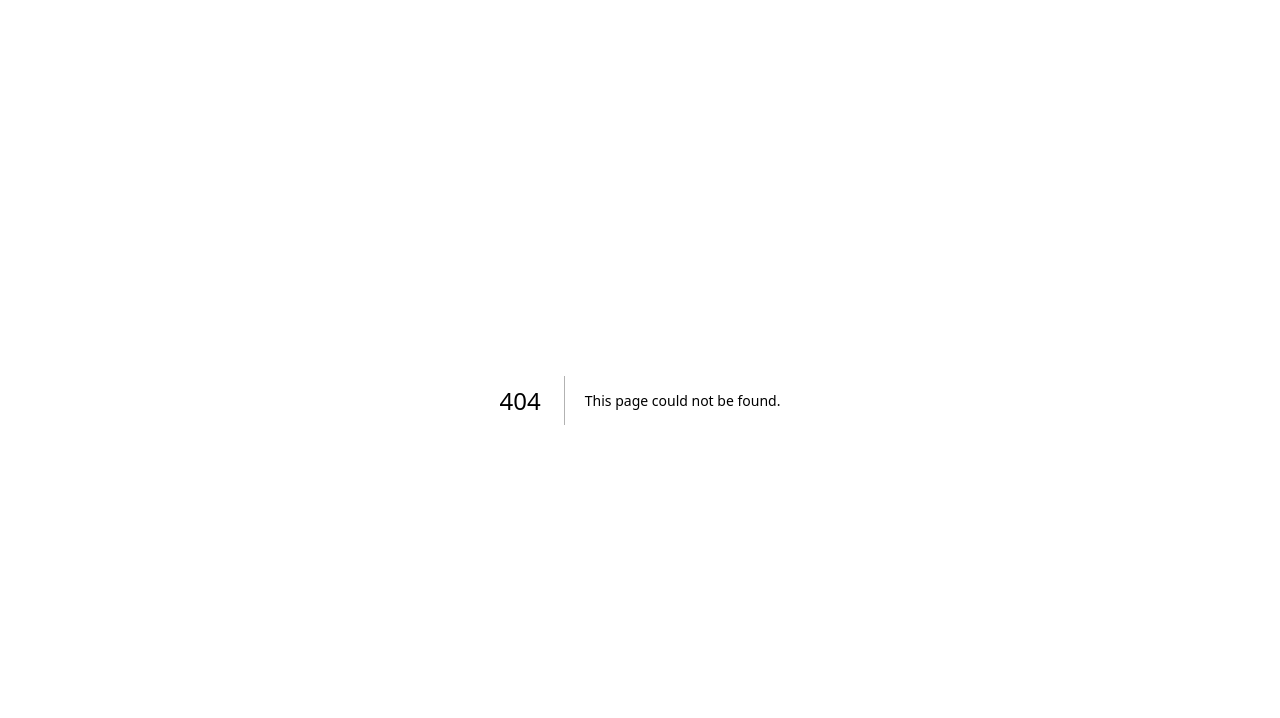
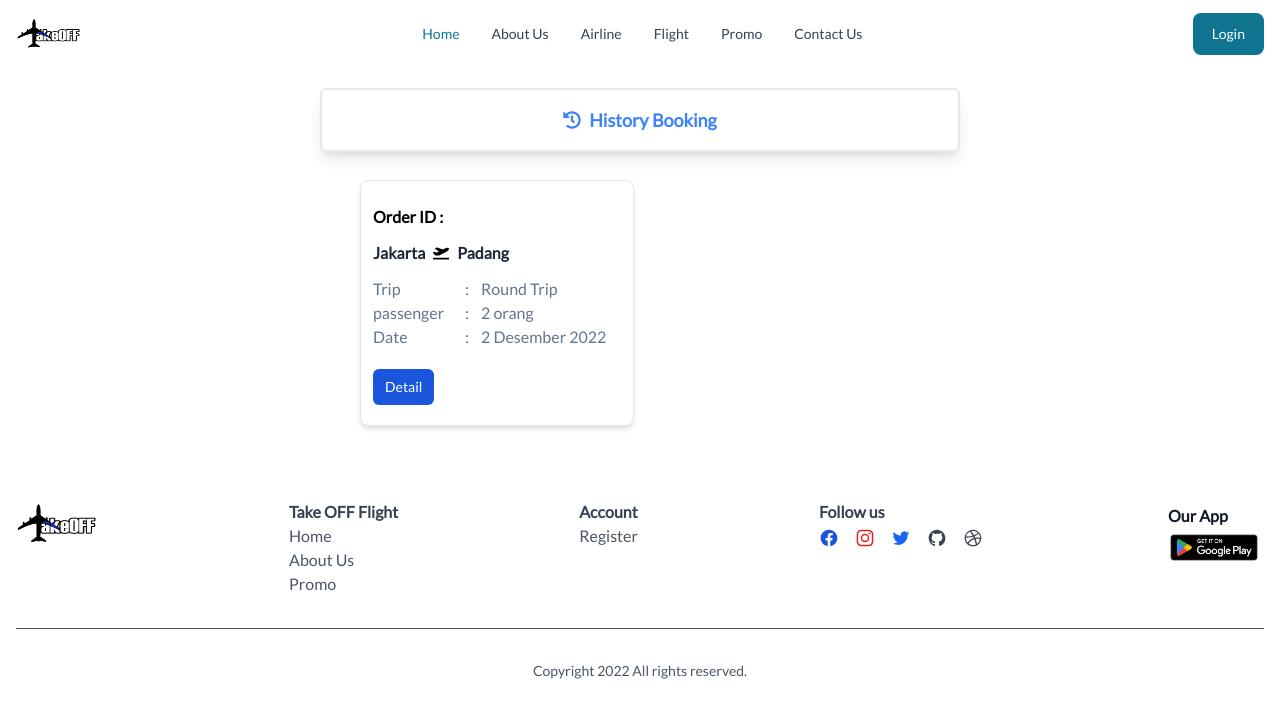
Before and after one commit to Arbyusman/flight-app, a Next.js app: page /history/1 in a window 1280 px wide. Before the commit this address had no page. Shown: the top 718 px of the page. Built offline with nearby package versions, Linux system fonts and the light colour scheme; no server answers.

Commit message:
add history page

```diff
--- /dev/null
+++ b/components/historyBooking.jsx
@@ -0,0 +1,55 @@
+import { FaHistory, FaPlaneDeparture } from "react-icons/fa";
+
+export default function HistoryBooking() {
+  return (
+    <div className=" flex justify-center mt-5">
+      <div className="w-full justify-center lg:w-1/2 items-center">
+        <div className="  bg-white shadow-lg py-3 px-3 border-2 rounded-md">
+          <div className="text-blue-500 flex font-extrabold gap-2 items-center text-lg py-1 px-3 justify-center lg:justify-start:  ">
+            <FaHistory className="" style={{ width: "" }} />
+            History Booking
+          </div>
+        </div>
+
+        <div className="flex justify-center mx-10">
+          <div className="w-full gap-3 mt-5 lg:grid lg:grid-cols-2">
+            <div className="block my-2 lg:gap-3  p-3 bg-white h-max border border-gray-200  rounded-lg shadow-md dark:bg-gray-800 dark:border-gray-700 w-full ">
+              <p className="font-bold mt-3">Order ID : </p>
+              <div className="flex gap-2 mt-3 items-center">
+                <p className="text-gray-800 font-bold ">Jakarta </p>
+                <FaPlaneDeparture />
+                <p className="text-gray-800 font-bold "> Padang</p>
+              </div>
+              <div className="text-slate-500 mt-3  items-center flex-row">
+                <div className="flex gap-3">
+                  <p className="lg:w-20">Trip </p>
+                  <p className="">:</p>
+                  <p className="">Round Trip </p>
+                </div>
+                <div className="flex gap-3">
+                  <p className="lg:w-20">passenger </p>
+                  <p className="">:</p>
+                  <p className="">2 orang </p>
+                </div>
+                <div className="flex gap-3">
+                  <p className="lg:w-20">Date</p>
+                  <p className="">:</p>
+                  <p className="">2 Desember 2022 </p>
+                </div>
+
+                <a className="" href="/detail/order/id">
+                  <button className="text-white bg-blue-700 hover:bg-blue-800 focus:ring-4 focus:ring-blue-300 font-medium rounded-md text-sm px-3 py-2 mr-2 mb-2 mt-5">
+                    Detail
+                  </button>
+                </a>
+              </div>
+            </div>
+
+
+
+          </div>
+        </div>
+      </div>
+    </div>
+  );
+}
--- a/components/index.js
+++ b/components/index.js
@@ -4,6 +4,5 @@ import WhyUs from "./whyus";
 import Banner from "./banner";
 import SlideShow from "./slideshow";
 import UserProfile from "./userProfile";
-import History from "../pages/history";
-
-export { NavbarComponent,Footer,WhyUs,Banner,SlideShow,UserProfile,History};
+import HistoryBooking from "./historyBooking";
+export { NavbarComponent,Footer,WhyUs,Banner,SlideShow,UserProfile,HistoryBooking};
--- a/components/navbar.jsx
+++ b/components/navbar.jsx
@@ -12,7 +12,7 @@ import { useRouter } from "next/router";
 import React, { useState, useEffect } from "react";
 import Image from "next/image";
 import LogoImage from "../public/images/TakeOff.png";
-import Link from 'next/link'
+import Link from "next/link";
 
 export default function NavbarComponent() {
   const router = useRouter();
@@ -22,26 +22,6 @@ export default function NavbarComponent() {
   const [password, setPassword] = useState("");
   const [user, setUser] = useState({});
   const [err, setErr] = useState("");
-
-  useEffect(() => {
-    const token = localStorage.getItem("token");
-    const id = localStorage.getItem("id");
-    fetch(
-      `https://beckend-takeoff-production.up.railway.app/api/v1/users/${id}`,
-      {
-        method: "GET",
-        headers: {
-          "Content-Type": "application/json",
-          Authorization: `Bearer ${token}`,
-        },
-      }
-    )
-      .then((res) => res.json())
-      .then((data) => {
-        setUser(data.data);
-      });
-    setIsLoggedIn(!!token);
-  }, []);
 
   async function handelLogin() {
     const response = await fetch(
@@ -85,6 +65,58 @@ export default function NavbarComponent() {
     }
   }
 
+  async function getUsers() {
+    const id = localStorage.getItem("id");
+    const token = localStorage.getItem("token");
+
+    const response = await fetch(
+      `https://beckend-takeoff-production.up.railway.app/api/v1/users/${id}`,
+      {
+        method: "GET",
+        headers: {
+          "Content-Type": "application/json",
+          Authorization: `Bearer ${token}`,
+        },
+      }
+    ).catch((err) => {
+      throw err;
+    });
+
+    const user = await response.json();
+  }
+
+  useEffect(() => {
+    getUsers();
+    const token = localStorage.getItem("token");
+
+    // fetch(
+    //   `https://beckend-takeoff-production.up.railway.app/api/v1/users/${id}`,
+    //   {
+    //     method: "GET",
+    //     headers: {
+    //       "Content-Type": "application/json",
+    //       Authorization: `Bearer ${token}`,
+    //     },
+    //   }
+    // )
+    //   .then((res) => res.json())
+
+    //   .then((data) => {
+    //     if (data.data.token !== token) {
+    //       console.log("token", data.data.token);
+    //       router.push("/");
+    //     }
+    //     setUser(data.data);
+    //   });
+
+    if (token === undefined) {
+      setIsLoggedIn(false);
+      router.push("/");
+    }
+
+    setIsLoggedIn(!!token);
+  }, []);
+
   function handleLogout() {
     localStorage.removeItem("token");
     localStorage.removeItem("id");
@@ -116,12 +148,13 @@ export default function NavbarComponent() {
                   />
                 }
               >
-
                 <Dropdown.Item>
-                  <a href={"profile/" + user.id}>Profile</a>
+                  <a href="">Profile</a>
                 </Dropdown.Item>
                 <Dropdown.Item>Settings</Dropdown.Item>
-                <Dropdown.Item ><Link href="history">History</Link></Dropdown.Item>
+                <Dropdown.Item>
+                  <Link href="history">History</Link>
+                </Dropdown.Item>
                 <Dropdown.Item>Wishlist</Dropdown.Item>
                 <Dropdown.Divider />
                 <Dropdown.Item onClick={handleLogout}>Sign out</Dropdown.Item>
--- a/components/userProfile.jsx
+++ b/components/userProfile.jsx
@@ -92,9 +92,9 @@ export default function UserProfile() {
             <div className="justify-center items-start flex gap-4 my-6">
               <div className="w-2/3 shadow-md ">
                 <div className="flex flex-col justify-center py-5 items-center">
-                  <Image
+                  <img
                     class="h-32 w-32 rounded-full shadow-sm "
-                    src={imageProfil}
+                    src={user.photo}
                     alt="image profil"
                   />
                   <p className="font-medium text-lg ">{`${user.firstName}  ${user.lastName}`}</p>
--- /dev/null
+++ b/pages/history/[id].js
@@ -0,0 +1,11 @@
+import { NavbarComponent, Footer, HistoryBooking } from "../../components";
+
+export default function History() {
+  return (
+    <div>
+      <NavbarComponent />
+      <HistoryBooking />
+      <Footer />
+    </div>
+  );
+}
--- a/pages/history/index.jsx
+++ /dev/null
@@ -1,83 +0,0 @@
-import { NavbarComponent, Footer } from "../../components";
-import { Swiper, SwiperSlide } from "swiper/react";
-import Image from "next/image";
-
-
-// import swiper styles
-import "swiper/css";
-import "swiper/css/navigation";
-import "swiper/css/pagination";
-import "swiper/css/effect-coverflow";
-
-// import swiper modules
-import { EffectCoverflow, Pagination, Navigation } from "swiper";
-
-// import images
-import promoImages from "../../public/images/images";
-
-export default function History(){
-    return(
-        <div>
-            <NavbarComponent/>
-            <Swiper
-          effect={"coverflow"}
-          grabCursor={true}
-          centeredSlides={true}
-          slidesPerView={"auto"}
-          loop={true}
-          pagination={{
-            clickable: true,
-          }}
-          navigation={true}
-          coverflowEffect={{
-            rotate: 0,
-            stretch: 0,
-            depth: 200,
-            modifier: 2.5,
-            slideShadows: false,
-          }}
-          modules={[EffectCoverflow, Pagination, Navigation]}
-          className="mySwiper"
-        >
-          {promoImages.map((promoImage, index) => (
-            <SwiperSlide key={index} className="max-w-lg">
-              <Image src={promoImage} alt="promo-images" className="w-auto" />
-            </SwiperSlide>
-          ))}
-        </Swiper>
-
-
-        <div className="flex justify-center ">
-        <a href="#" className="block  max-w-screen-md p-6 bg-white h-max border border-gray-200 mt-12 rounded-lg shadow-md dark:bg-gray-800 dark:border-gray-700 w-full ">
-        <h5 className="mb-2 text-2xl leading-tight font-bold tracking-tight text-gray-900 dark:text-white">TakeOFF</h5>
-        <hr className="my-6 sm:mx-auto border-gray-200 lg:my-8" />
-        <p className="font-normal mt-5">Order ID : </p>
-        <p className="text-black font-bold ">Jakarta  Padang</p>
-        <p className="text-slate-500 mt-5">Round Trip | 2 dewasa , 1 bayi | 16 Desember 2022 | 20 Desember 2022</p>
-        </a>
-        </div>
-
-        <div className="flex justify-center ">
-        <a href="#" className="block  max-w-screen-md p-6 bg-white h-max border border-gray-200 mt-12 rounded-lg shadow-md dark:bg-gray-800 dark:border-gray-700 w-full ">
-        <h5 className="mb-2 text-2xl leading-tight font-bold tracking-tight text-gray-900 dark:text-white">TakeOFF</h5>
-        <hr className="my-6 sm:mx-auto border-gray-200 lg:my-8" />
-        <p className="font-normal mt-5 ">Order ID : </p>
-        <p className="text-black font-bold ">Jakarta  Padang</p>
-        <p className="text-slate-500 mt-5">Round Trip | 2 dewasa , 1 bayi | 16 Desember 2022 | 20 Desember 2022</p>
-        </a>
-        </div>
-
-        <div className="flex justify-center ">
-        <a href="#" className="block  max-w-screen-md p-6 bg-white h-max border border-gray-200 mt-12 rounded-lg shadow-md dark:bg-gray-800 dark:border-gray-700 w-full ">
-        <h5 className="mb-2 text-2xl leading-tight font-bold tracking-tight text-gray-900 dark:text-white">TakeOFF</h5>
-        <hr className="my-6 sm:mx-auto border-gray-200 lg:my-8" />
-        <p className="font-normal mt-5 ">Order ID : </p>
-        <p className="text-black font-bold ">Jakarta  Padang</p>
-        <p className="text-slate-500 mt-5">Round Trip | 2 dewasa , 1 bayi | 16 Desember 2022 | 20 Desember 2022</p>
-        </a>
-        </div>
-
-        <Footer/>
-        </div>
-    )
-}
--- a/pages/profile/[id].js
+++ b/pages/profile/[id].js
@@ -1,6 +1,6 @@
 import {Footer, NavbarComponent,UserProfile} from "../../components";
 
-export default function Home() {
+export default function profil() {
   return (
     <div>
       <NavbarComponent/>
```
Also changed, not shown: 1 other file (tests, documents, lock files or other folders).
